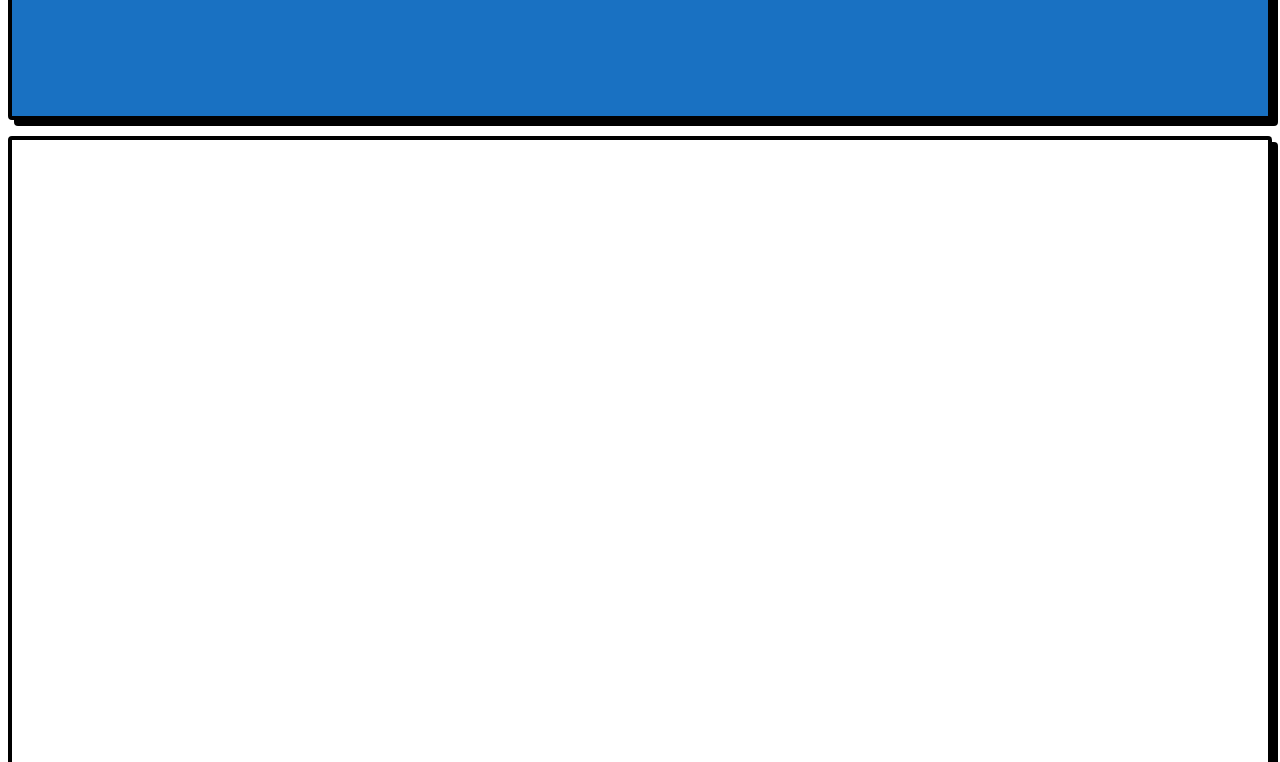
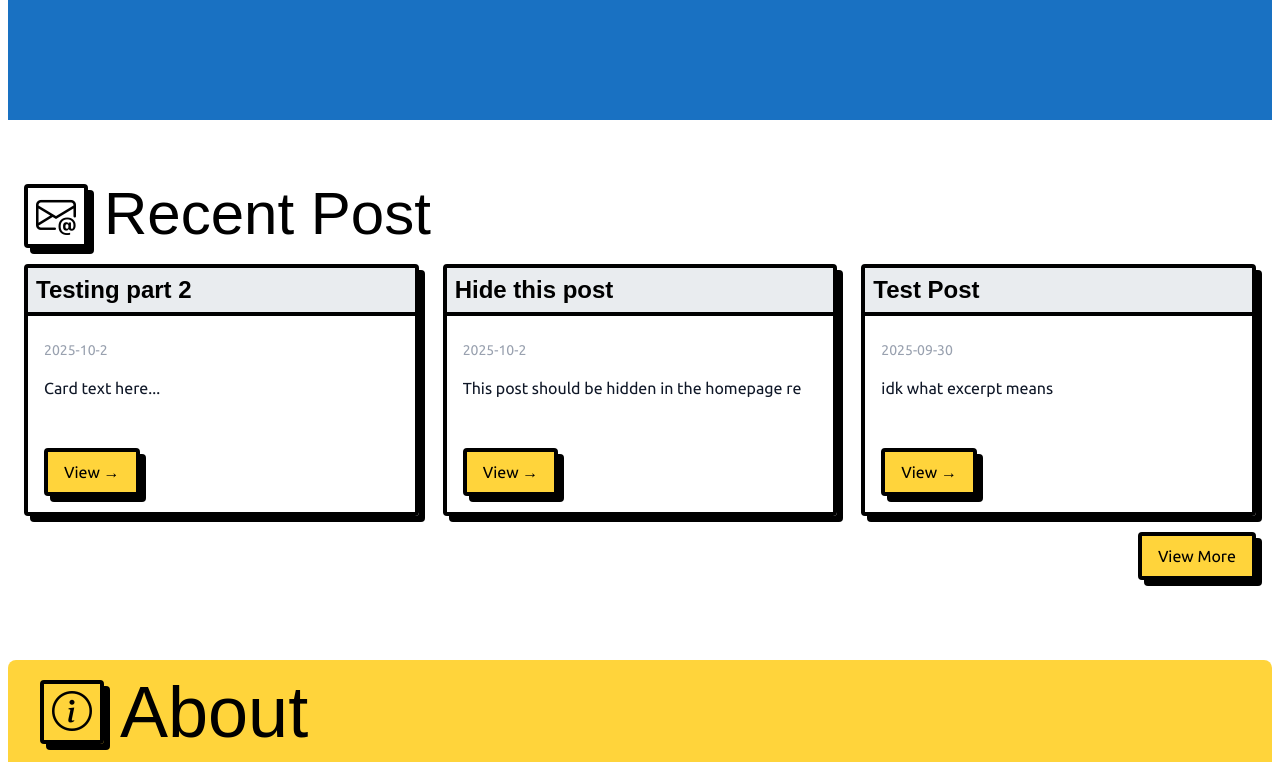
Before and after one commit to denverdelamasa/blog, a Next.js app: page / in a window 1280 px wide. Shown: the part 1520-2282 px from the top of the page. Built offline with nearby package versions, Linux system fonts and the light colour scheme; a web font is replaced by a local one.

Commit message:
feat: Recent Post added

```diff
--- a/src/app/About.tsx
+++ b/src/app/About.tsx
@@ -46,7 +46,7 @@ export default function About() {
                     <div className="m-4 text-start">
                         <ul className="flex flex-col m-0 gap-4">
                             <li className="flex flex-row gap-4">
-                                <div className="w-[6vh] h-[6vh] neo-brutalist bg-white flex items-center justify-center transition-all duration-300">
+                                <div className="w-[6vh] h-[6vh] neo-brutalist bg-white flex items-center justify-center">
                                     <i className="bi bi-envelope-at text-black text-[3vh]"></i>
                                 </div>
                                 <span className="my-auto">
@@ -56,7 +56,7 @@ export default function About() {
                                 </span>
                             </li>
                             <li className="flex flex-row gap-4">
-                                <div className="w-[6vh] h-[6vh] neo-brutalist bg-[#24292d] flex items-center justify-center transition-all duration-300">
+                                <div className="w-[6vh] h-[6vh] neo-brutalist bg-[#24292d] flex items-center justify-center">
                                     <i className="bi bi-github text-white text-[3vh]"></i>
                                 </div>
                                 <span className="my-auto">
@@ -66,7 +66,7 @@ export default function About() {
                                 </span>
                             </li>
                             <li className="flex flex-row gap-4">
-                                <div className="w-[6vh] h-[6vh] neo-brutalist bg-[#0072b1] flex items-center justify-center transition-all duration-300">
+                                <div className="w-[6vh] h-[6vh] neo-brutalist bg-[#0072b1] flex items-center justify-center">
                                     <i className="bi bi-linkedin text-white text-[3vh]"></i>
                                 </div>
                                 <span className="my-auto">
@@ -76,7 +76,7 @@ export default function About() {
                                 </span>
                             </li>
                             <li className="flex flex-row gap-4">
-                                <div className="w-[6vh] h-[6vh] neo-brutalist bg-linear-to-bl from-[#405DE6] to-[#F77737] flex items-center justify-center transition-all duration-300">
+                                <div className="w-[6vh] h-[6vh] neo-brutalist bg-linear-to-bl from-[#405DE6] to-[#F77737] flex items-center justify-center">
                                     <i className="bi bi-instagram text-white text-[3vh]"></i>
                                 </div>
                                 <span className="my-auto">
@@ -86,7 +86,7 @@ export default function About() {
                                 </span>
                             </li>
                             <li className="flex flex-row gap-4">
-                                <div className="w-[6vh] h-[6vh] neo-brutalist bg-[#1877F2] flex items-center justify-center transition-all duration-300">
+                                <div className="w-[6vh] h-[6vh] neo-brutalist bg-[#1877F2] flex items-center justify-center">
                                     <i className="bi bi-facebook text-white text-[3vh]"></i>
                                 </div>
                                 <span className="my-auto">
--- a/src/app/page.tsx
+++ b/src/app/page.tsx
@@ -1,5 +1,7 @@
 import HomepageHero from "./HomepageHero";
+import RecentBlogs from "@/components/RecentBlogs";
 import About from "./About";
+
 export default function Home() {
   return (
     <>
@@ -7,13 +9,13 @@ export default function Home() {
         <section className="hero min-h-[70vh] md:min-h-[88vh] bg-white">
           <HomepageHero/>
         </section>
-        <section className="min-h-[100vh] bg-[#1971c2] neo-brutalist">
+        <section className="min-h-[100vh] bg-[#1971c2]">
 
         </section>
-        <section className="min-h-[100vh] bg-white neo-brutalist">
-
+        <section className="h-auto bg-white">
+          <RecentBlogs/>
         </section>
-        <section id="about" className="h-auto bg-[#ffd43b] neo-brutalist">
+        <section id="about" className="h-auto bg-[#ffd43b] rounded-[8px]">
           <About/>
         </section>
       </main>
--- a/src/components/Navbar.tsx
+++ b/src/components/Navbar.tsx
@@ -25,7 +25,7 @@ export default function Navbar() {
 
         <div className="navbar-center hidden md:flex flex-row gap-8">
           <Link href="/">
-            <div className="bg-[#ffd43b] neo-brutalist py-2 px-4 text-black hover:text-white transition-all duration-300">
+            <div className="bg-[#ffd43b] neo-brutalist py-2 px-4 text-black hover:text-white">
               <span className="text-xl">
                 <i className="bi bi-house mr-2 my-auto"></i>
                 Home
@@ -33,7 +33,7 @@ export default function Navbar() {
             </div>
           </Link>
           <Link href="/blog">
-            <div className="bg-[#ffd43b] neo-brutalist py-2 px-4 text-black hover:text-white transition-all duration-300">
+            <div className="bg-[#ffd43b] neo-brutalist py-2 px-4 text-black hover:text-white">
               <span className="text-xl">
                 <i className="bi bi-newspaper mr-2 my-auto"></i>
                 Blog
@@ -41,7 +41,7 @@ export default function Navbar() {
             </div>
           </Link>
           <Link href="/#about">
-            <div className="bg-[#ffd43b] neo-brutalist py-2 px-4 text-black hover:text-white transition-all duration-300">
+            <div className="bg-[#ffd43b] neo-brutalist py-2 px-4 text-black hover:text-white">
               <span className="text-xl">
                 <i className="bi bi-info-circle mr-2 my-auto"></i>
                 About
@@ -53,7 +53,7 @@ export default function Navbar() {
         <div className="navbar-end flex items-center">
           <div className={`${isExpanded ? 'hidden' : 'block'} md:block`}>
             <Link href="https://github.com/denverdelamasa/blog" target="_blank">
-              <div className="w-[8vh] h-[8vh] m-4 neo-brutalist bg-[#24292d] flex items-center justify-center transition-all duration-300">
+              <div className="w-[8vh] h-[8vh] m-4 neo-brutalist bg-[#24292d] flex items-center justify-center">
                 <i className="bi bi-github text-white text-[5vh]"></i>
               </div>
             </Link>
@@ -76,7 +76,7 @@ export default function Navbar() {
             className="w-full text-center transition-transform duration-300"
             onClick={() => setIsExpanded(false)}
           >
-            <div className="bg-[#ffd43b] neo-brutalist py-3 mx-4 text-black hover:text-white transform transition-all duration-300">
+            <div className="bg-[#ffd43b] neo-brutalist py-3 mx-4 text-black hover:text-white transform">
               <span className="text-xl">
                 <i className="bi bi-house mr-2 my-auto"></i>
                 Home
@@ -88,7 +88,7 @@ export default function Navbar() {
             className="w-full text-center transition-transform duration-300"
             onClick={() => setIsExpanded(false)}
           >
-            <div className="bg-[#ffd43b] neo-brutalist py-3 mx-4 text-black hover:text-white transform transition-all duration-300">
+            <div className="bg-[#ffd43b] neo-brutalist py-3 mx-4 text-black hover:text-white transform">
               <span className="text-xl">
                 <i className="bi bi-newspaper mr-2 my-auto"></i>
                 Blog
@@ -100,7 +100,7 @@ export default function Navbar() {
             className="w-full text-center transition-transform duration-300"
             onClick={() => setIsExpanded(false)}
           >
-            <div className="bg-[#ffd43b] neo-brutalist py-3 mx-4 text-black hover:text-white transform transition-all duration-300">
+            <div className="bg-[#ffd43b] neo-brutalist py-3 mx-4 text-black hover:text-white transform">
               <span className="text-xl">
                 <i className="bi bi-info-circle mr-2 my-auto"></i>
                 About
--- /dev/null
+++ b/src/components/RecentBlogs.tsx
@@ -0,0 +1,57 @@
+import Link from "next/link";
+import { getAllPosts, PostMeta } from "../lib/posts";
+
+export default async function RecentBlogs() {
+  // Fetch all posts and take the latest 3
+  const posts: PostMeta[] = await getAllPosts();
+  const latestPosts = posts.slice(0, 3);
+
+  return (
+    <div className="flex flex-col my-12 mx-4 align-middle">
+        <div className="text-end mb-4">
+            <div className="flex flex-row align-middle gap-4">
+                <div className="my-auto w-[8vh] h-[8vh] neo-brutalist bg-white flex items-center justify-center">
+                    <i className="bi bi-envelope-at text-black text-[5vh]"></i>
+                </div>
+                <h1 className="text-black text-6xl">
+                    Recent Post
+                </h1>
+            </div>
+        </div>
+        <div className="grid gap-6 md:grid-cols-3">
+            {latestPosts.map((post) => (
+            <div
+                key={post.slug}
+                className="neo-brutalist flex flex-col justify-between"
+            >
+                <div>
+                    <div className="flex h-12 bg-[#e9ecef] mb-2 p-2 border-b-4 border-black">
+                        <h3 className="text-black text-2xl font-semibold my-auto">{post.title}</h3>
+                    </div>
+                    <div className="p-4">
+                        <p className="text-gray-400 text-sm mb-4">{post.date}</p>
+                        {post.excerpt && (
+                            <p className="mb-4 text-gray-900">{post.excerpt}</p>
+                        )}
+                    </div>
+                </div>
+                <Link
+                    href={`/blog/${post.slug}`}
+                    className="m-4 neo-brutalist bg-[#ffd43b] px-4 py-2 text-black w-fit"
+                >
+                    View &rarr;
+                </Link>
+            </div>
+            ))}
+        </div>
+        <div className="flex my-4 justify-end">
+            <Link
+                href={`/blog`}
+                className="neo-brutalist bg-[#ffd43b] px-4 py-2 text-black w-fit"
+            >
+                View More
+            </Link>
+        </div>
+    </div>
+  );
+}
--- /dev/null
+++ b/src/posts/test-2 copy.md
@@ -0,0 +1,10 @@
+---
+title: "Hide this post"
+date: "2025-10-2"
+excerpt: "This post should be hidden in the homepage re"
+tags: ["Test", "Copilot"]
+---
+
+# TEST
+
+Lorem ipsum dolor sit amet, consectetur adipiscing elit, sed do eiusmod tempor incididunt ut labore et dolore magna aliqua. Ut enim ad minim veniam, quis nostrud exercitation ullamco laboris nisi ut aliquip ex ea commodo consequat. Duis aute irure dolor in reprehenderit in voluptate velit esse cillum dolore eu fugiat nulla pariatur. Excepteur sint occaecat cupidatat non proident, sunt in culpa qui officia deserunt mollit anim id est laborum.
--- /dev/null
+++ b/src/posts/test-2.md
@@ -0,0 +1,10 @@
+---
+title: "Testing part 2"
+date: "2025-10-2"
+excerpt: "Card text here..."
+tags: ["Test", "Copilot"]
+---
+
+# TEST
+
+Lorem ipsum dolor sit amet, consectetur adipiscing elit, sed do eiusmod tempor incididunt ut labore et dolore magna aliqua. Ut enim ad minim veniam, quis nostrud exercitation ullamco laboris nisi ut aliquip ex ea commodo consequat. Duis aute irure dolor in reprehenderit in voluptate velit esse cillum dolore eu fugiat nulla pariatur. Excepteur sint occaecat cupidatat non proident, sunt in culpa qui officia deserunt mollit anim id est laborum.
```
